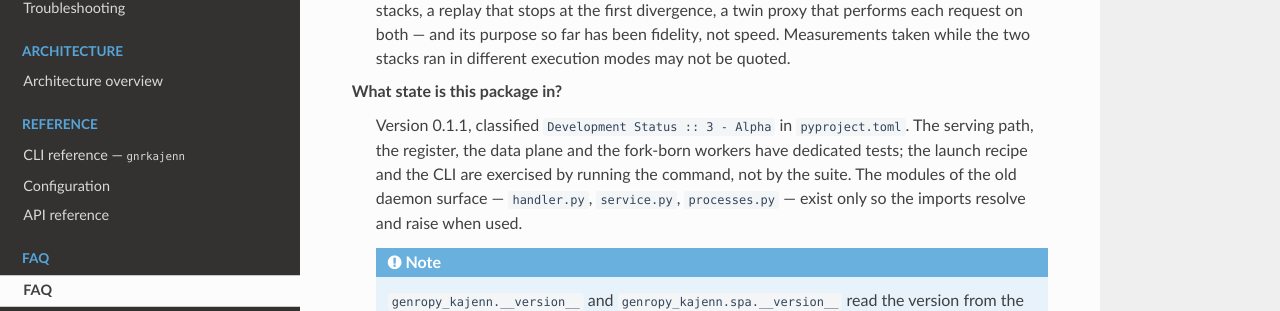
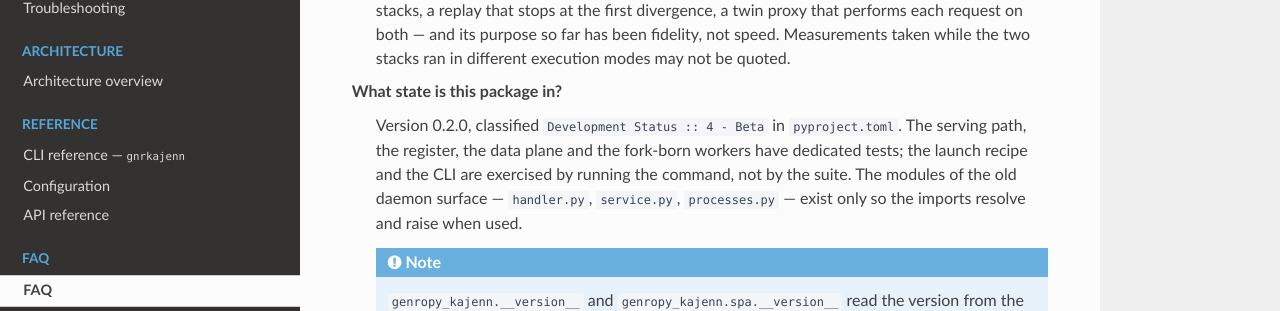
Before and after one commit to genropy/genropy-kajenn, a Sphinx documentation site: the page built from docs/faq.rst, in a window 1280 px wide and 900 px high, scrolled down 1732 px. Shown: the part 336-647 px from the top of the window. Built offline with Sphinx 7.4.7 and the Read the Docs theme 3.1.0, drawn with Linux system fonts in a browser that asks for light colours.

Commit message:
docs: faq status 0.2.0 Beta

```diff
--- a/docs/faq.rst
+++ b/docs/faq.rst
@@ -102,7 +102,7 @@ Is it faster than ``gnrwsgiserve``?
    different execution modes may not be quoted.
 
 What state is this package in?
-   Version 0.1.1, classified ``Development Status :: 3 - Alpha`` in
+   Version 0.2.0, classified ``Development Status :: 4 - Beta`` in
    ``pyproject.toml``. The serving path, the register, the data plane and the
    fork-born workers have dedicated tests; the launch recipe and the CLI are
    exercised by running the command, not by the suite. The modules of the old
```
